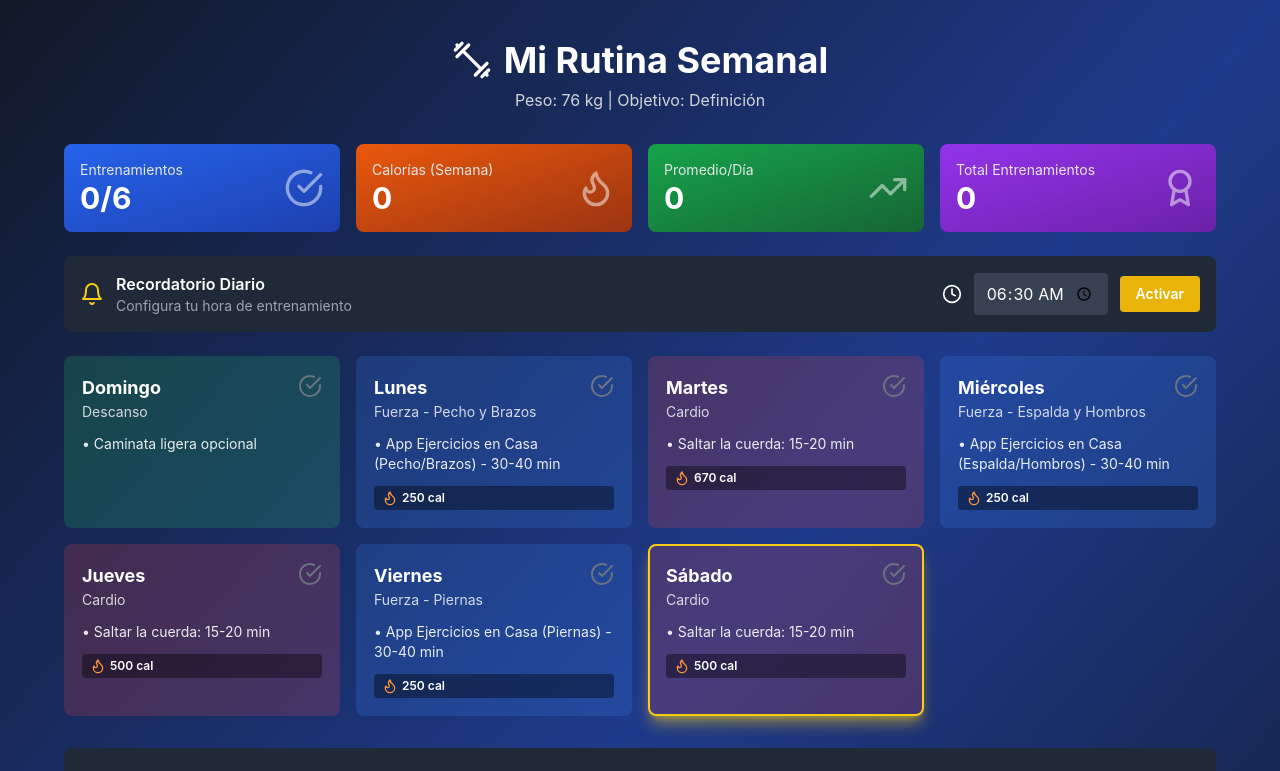
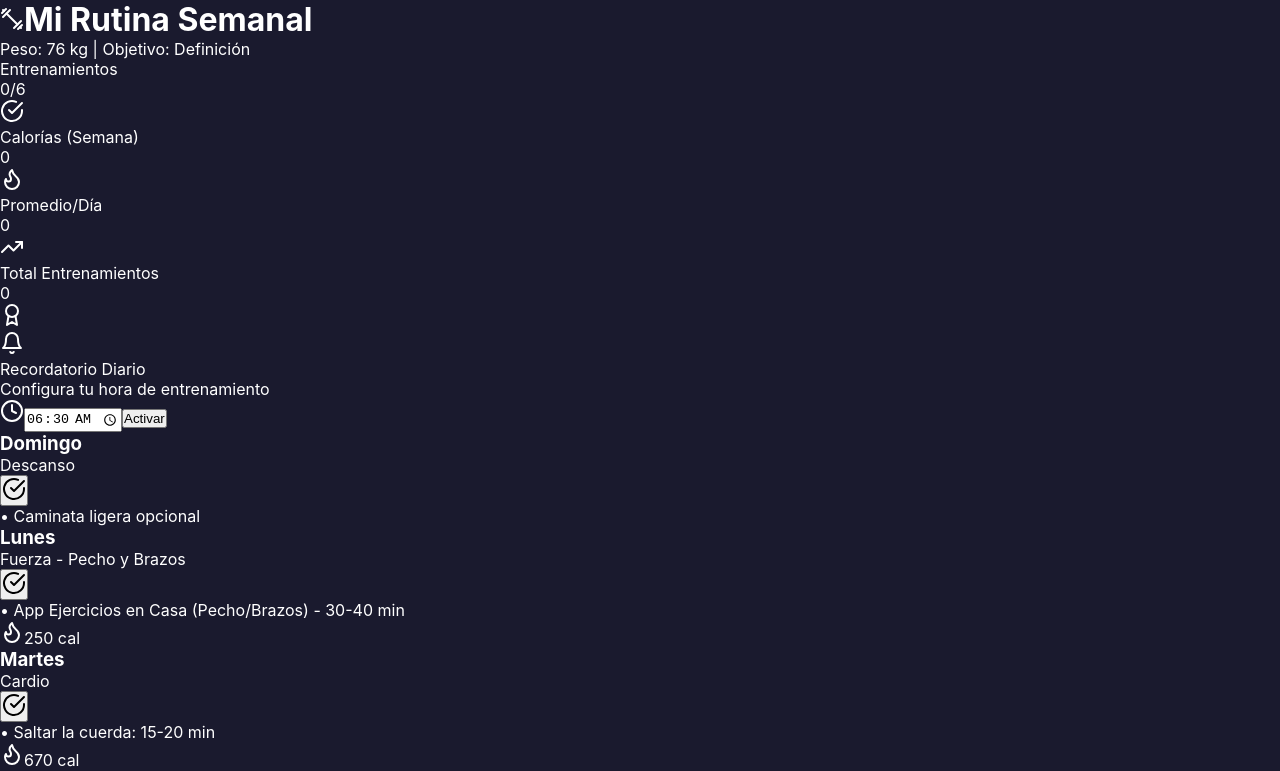
Before and after one commit to Jesuscs049/mi-rutina-ejercicio, a React (Create React App) app: page / in a window 1280 px wide. Shown: the top 771 px of the page. Built offline with nearby package versions, Linux system fonts and the light colour scheme.

Commit message:
Update index.css

```diff
--- a/src/index.css
+++ b/src/index.css
@@ -1,7 +1,3 @@
-@tailwind base;
-@tailwind components;
-@tailwind utilities;
-
 * {
   margin: 0;
   padding: 0;
@@ -14,6 +10,8 @@ body {
     sans-serif;
   -webkit-font-smoothing: antialiased;
   -moz-osx-font-smoothing: grayscale;
+  background: #1a1a2e;
+  color: white;
 }
 
 #root {
```
